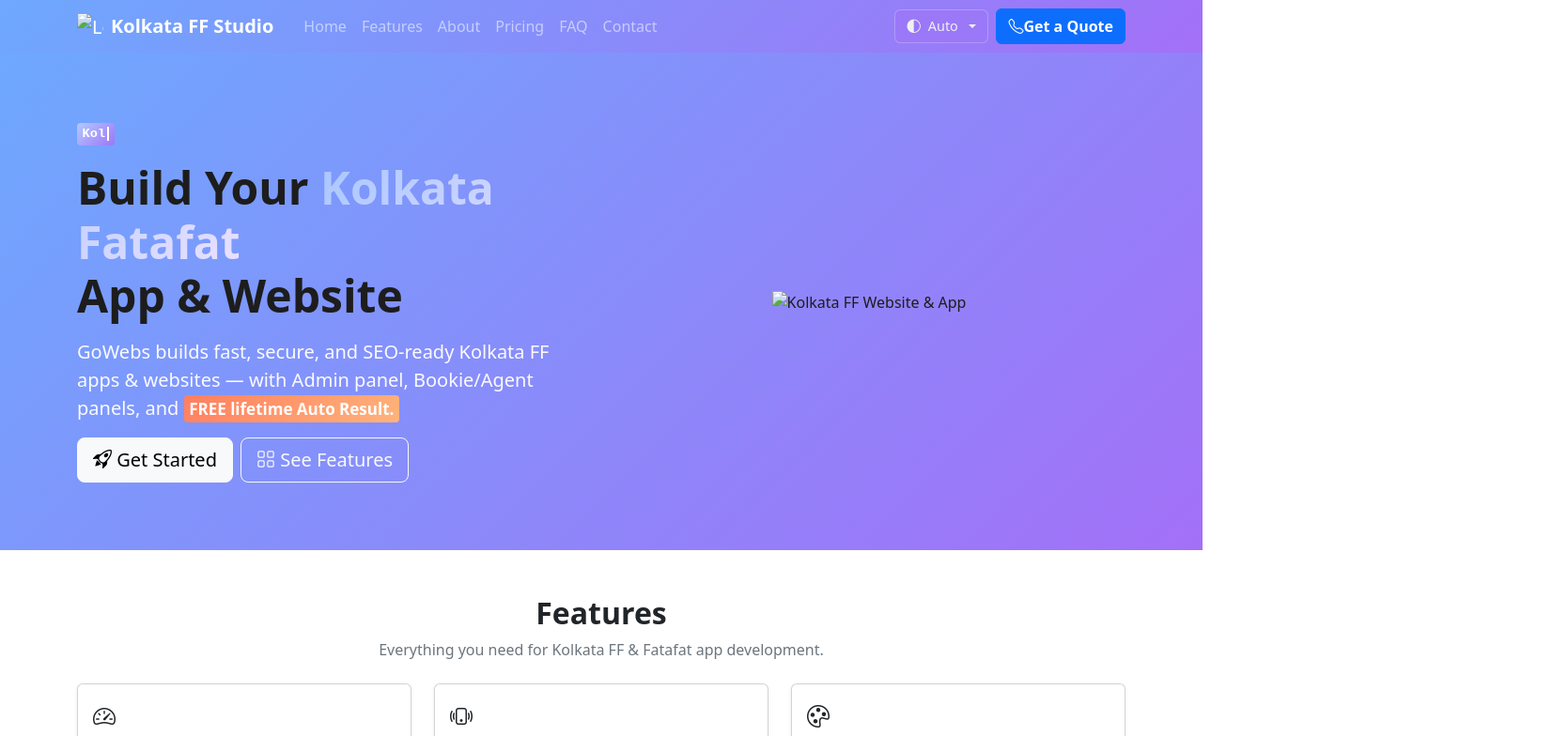
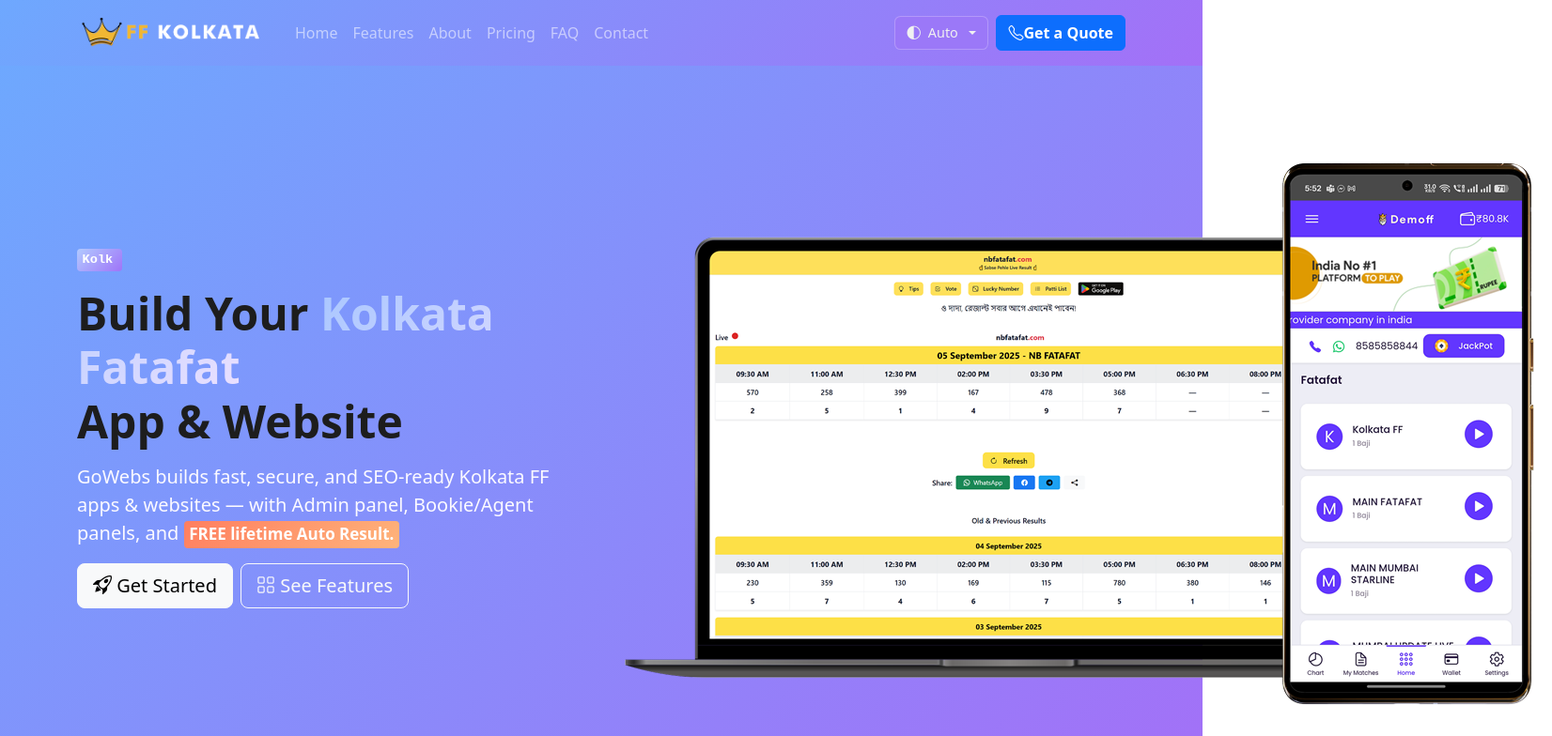
Before and after one commit to gowebstm/kolkata-fatafat-app-development, a plain HTML site: page index.html in a window 1280 px wide. Shown: the top 784 px of the page at 94% size, 1652 px wide, since content can reach past the window. Drawn offline with nearby package versions, Linux system fonts and the light colour scheme.

Commit message:
Hero img update

```diff
--- a/index.html
+++ b/index.html
@@ -37,7 +37,7 @@
           </div>
         </div>
         <div class="col-lg-6 text-center">
-          <img src="/important/img/hero.jpg" class="hero-illustration" alt="Kolkata FF Website & App">
+          <img src="../important/img/hero.png" class="hero-illustration" alt="Kolkata FF Website & App">
         </div>
       </div>
     </div>
--- a/partials/header.html
+++ b/partials/header.html
@@ -3,8 +3,7 @@
   <nav class="navbar navbar-expand-lg navbar-dark">
     <!-- Brand (left) -->
     <a class="navbar-brand d-flex align-items-center gap-2 m-0" href="/index.html">
-      <img src="/important/img/logo.svg" width="28" height="28" alt="Logo">
-      <span class="fw-bold">Kolkata FF Studio</span>
+      <img src="../important/img/logo.png" width="200" alt="Logo">
     </a>
 
     <!-- Desktop nav (center) -->
@@ -52,8 +51,7 @@
   <div class="offcanvas offcanvas-start" tabindex="-1" id="mobileMenuLeft" aria-labelledby="mobileMenuLeftLabel">
     <div class="offcanvas-header border-bottom border-light-subtle">
       <h5 class="offcanvas-title d-flex align-items-center gap-2" id="mobileMenuLeftLabel">
-        <img src="/important/img/logo.svg" width="24" height="24" alt="Logo">
-        Kolkata FF Studio
+        <img src="../important/img/logo.png" width="200" alt="Logo">
       </h5>
       <button type="button" class="btn-close btn-close-white" data-bs-dismiss="offcanvas" aria-label="Close"></button>
     </div>
```
Also changed, not shown: important/img/hero.png (added), important/img/logo.png (renamed from important/image/logo.png).
